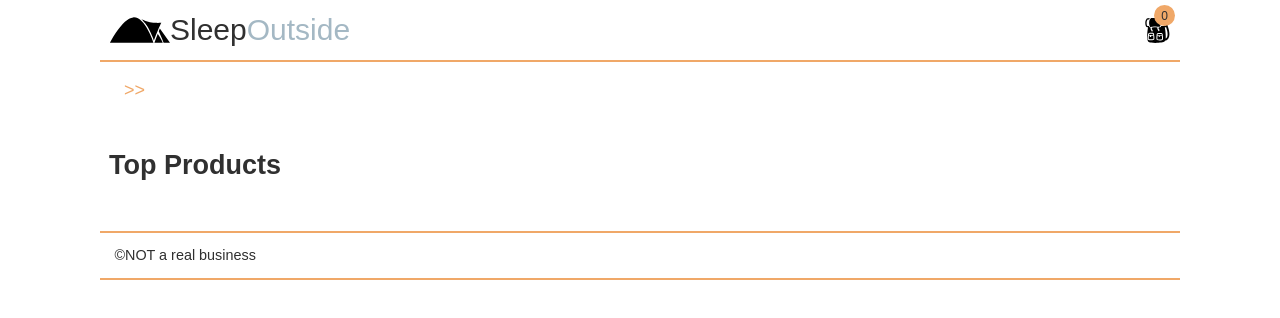
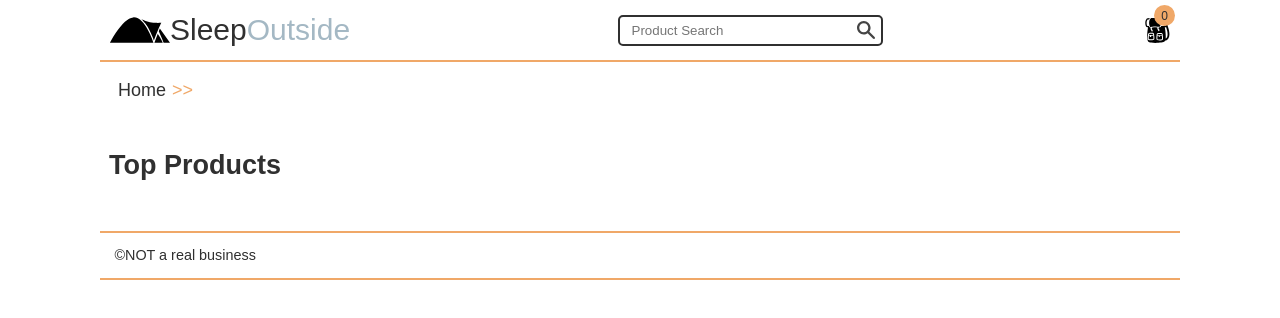
Before and after one commit to jasjade/wdd-330-team, a website built with Vite: page src/product-listing/index.html in a window 1280 px wide. Built offline with nearby package versions, Linux system fonts and the light colour scheme; no server answers; files whose address does not match are found by name.

Commit message:
product search v1 greg

```diff
--- a/src/css/style.css
+++ b/src/css/style.css
@@ -112,6 +112,65 @@ button {
  right: 5px;
  padding: 0.3em;
 }
+
+/* Product Search Styling Start -Greg  */
+header .search-bar {
+  white-space: nowrap;
+  margin: auto 0;
+}
+
+header .search-bar {
+  position: relative;
+  width: 25%;
+}
+
+
+header .search-bar__input {
+  background: transparent;
+  width: 100%;
+  border: 2px solid var(--dark-grey);
+  line-height: 27px;
+  padding: 0 0 0 12px;
+  border-radius: 5px;
+}
+
+header .search-bar__submit {
+  background: transparent;
+  border: 0;
+}
+
+.search-bar .search-bar__submit {
+    background: transparent;
+    border: 0;
+    position: absolute;
+    top: 1px;
+    right: 7px;
+    padding: 0;
+    margin: 0;
+    color: var(--dark-grey);
+}
+
+.icon {
+  display: inline-block;
+  width: 20px;
+  height: 20px;
+  vertical-align: middle;
+  fill: currentColor;
+}
+
+.icon__fallback-text {
+  position: absolute;
+  overflow: hidden;
+  clip: rect(0 0 0 0);
+  height: 1px;
+  width: 1px;
+  margin: -1px;
+  padding: 0;
+  border: 0;
+}
+
+/* Product Search Styling End -Greg  */
+
 /*End new reister classes */
 /* Cart icon styles */
 .cart {
--- a/src/js/ProductList.mjs
+++ b/src/js/ProductList.mjs
@@ -1,4 +1,5 @@
 import { renderListWithTemplate } from './utils.mjs';
+
 
 function UrlExists(url) {
     var http = new XMLHttpRequest();
@@ -70,15 +71,24 @@ export default class ProductList {
       const modalContainer = document.querySelector('.product-detail.quick-view .product-detail-wrapper')
       // our dataSource will return a Promise...so we can use await to resolve it.
       //const list = await this.dataSource.getData();
-      const list = await this.dataSource.getData(this.category);
-      // render the list
-      this.renderList(list);
-
-      //Manually set the breadcrumbs -Greg
+      console.log('ProdList', this.category[1])
       const breadcrumbsHome = document.querySelector('.breadcrumbs-container .breadcrumbs-ul .breadcrumbs-li.home');
       breadcrumbsHome.innerHTML = `<a href="/">Home</a>`;
       const breadcrumbsCategory = document.querySelector('.breadcrumbs-container .breadcrumbs-ul .breadcrumbs-li.category');
-      breadcrumbsCategory.innerHTML = `${this.category.charAt(0).toUpperCase() + this.category.slice(1)} (${list.length} items)`;
+      let list
+
+      if(this.category[0] == 'category') {
+        list = await this.dataSource.getData(this.category[1]);
+        //Manually set the breadcrumbs -Greg
+        breadcrumbsCategory.innerHTML = `${this.category[1].charAt(0).toUpperCase() + this.category[1].slice(1)} (${list.length} items)`;
+      }
+
+      if(this.category[0] == 'search') {
+
+      }
+      this.renderList(list);
+
+
 
       //add event listener to quick view buttons
       this.addQuickViewListener(list, modalContainer);
--- a/src/js/product-listing.js
+++ b/src/js/product-listing.js
@@ -4,7 +4,8 @@ import ProductList from "./ProductList.mjs";
 //console.log('no paso :(')
 loadHeaderFooter();
 
-const category = getParam("category");
+const category = getParam();
+console.log("prd-listing", category[0])
 // first create an instance of our ExternalServices class.
 const dataSource = new ExternalServices();
 // then get the element we want the product list to render in
@@ -18,7 +19,8 @@ listing.init();
 
 //Change the header based on the category
 const productHeader = document.querySelector('.products > h2');
-productHeader.innerHTML = `Top Products: ${category.charAt(0).toUpperCase() + category.slice(1)}`
+productHeader.innerHTML = `Top Product ${category[0].charAt(0).toUpperCase() + category[0].slice(1)}: ${category[1].charAt(0).toUpperCase() + category[1].slice(1)}`
+
 
 //Manually set the breadcrumbs -Greg
 //I have transferred this feature in ProductListmjs init
--- a/src/js/utils.mjs
+++ b/src/js/utils.mjs
@@ -29,11 +29,13 @@ export function setClick(selector, callback) {
   });
   qs(selector).addEventListener('click', callback);
 }
-export function getParam(param) {
+export function getParam() {
+///export function getParam(param) {
   const queryString = window.location.search;
   const urlParams = new URLSearchParams(queryString);
-  const product = urlParams.get(param);
-  return product;
+  //console.log(urlParams.get(param))
+  const queryParameters = urlParams.toString().split("=");
+  return queryParameters;
 }
 
 export function renderListWithTemplate(
--- a/src/public/partials/header.html
+++ b/src/public/partials/header.html
@@ -3,6 +3,19 @@
         <!--should be /index.html vs index.html for the link to refer to the root index-->
         <a href="../../index.html"> Sleep<span class="highlight">Outside</span></a>
       </div>
+
+      <form action="/product-listing/index.html" method="get" class="search-bar" role="search">
+        <input type="text" placeholder="Product Search" name="search" id="searchInput" class="searchInput search-bar__input">
+        <!-- <input type="hidden" name="type" value="product,page">
+        <input type="hidden" name="options[unavailable_products]" value="last">
+        <input type="hidden" name="options[prefix]" value="last">
+        <input type="hidden" value="Search"> -->
+        <button type="submit" value="Search" class="search-bar__submit">
+          <svg aria-hidden="true" focusable="false" role="presentation" class="icon icon-search" viewBox="0 0 20 20"><path fill="#444" d="M18.64 17.02l-5.31-5.31c.81-1.08 1.26-2.43 1.26-3.87C14.5 4.06 11.44 1 7.75 1S1 4.06 1 7.75s3.06 6.75 6.75 6.75c1.44 0 2.79-.45 3.87-1.26l5.31 5.31c.45.45 1.26.54 1.71.09.45-.36.45-1.17 0-1.62zM3.25 7.75c0-2.52 1.98-4.5 4.5-4.5s4.5 1.98 4.5 4.5-1.98 4.5-4.5 4.5-4.5-1.98-4.5-4.5z"></path></svg>
+          <span class="icon__fallback-text">Search</span>
+        </button>
+      </form>
+
       <div class="cart">
         <a href="../../cart/index.html">
           <svg xmlns="http://www.w3.org/2000/svg" viewBox="0 0 100 100">
```
